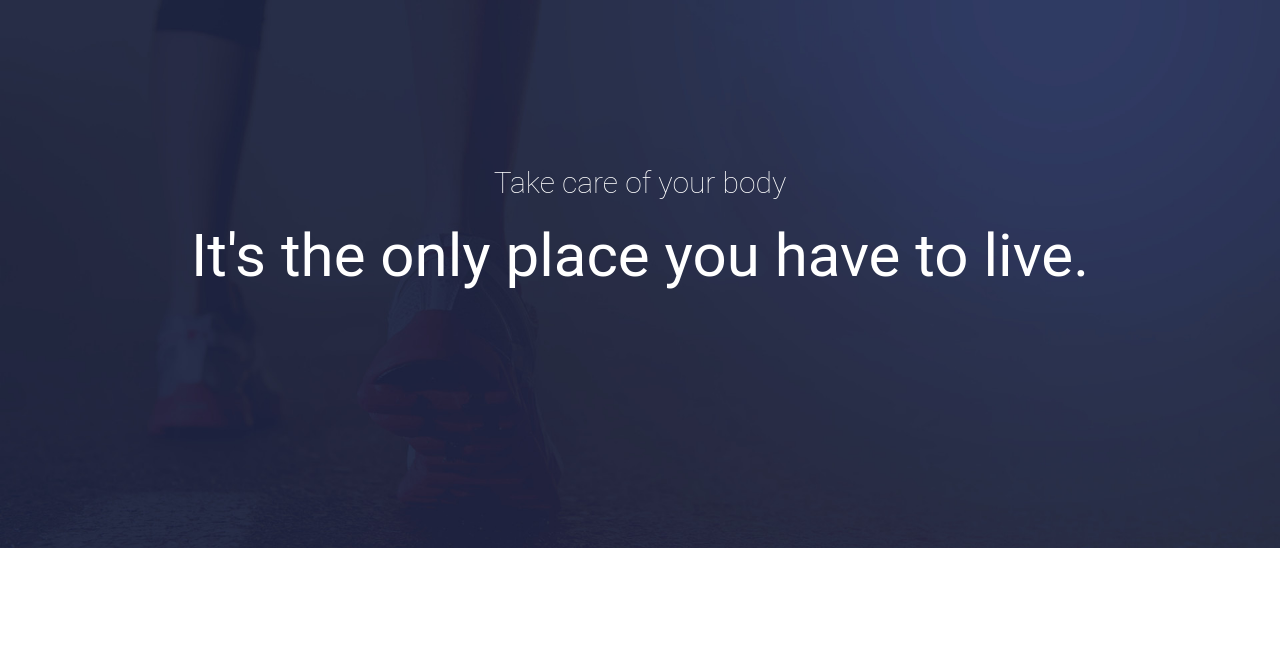
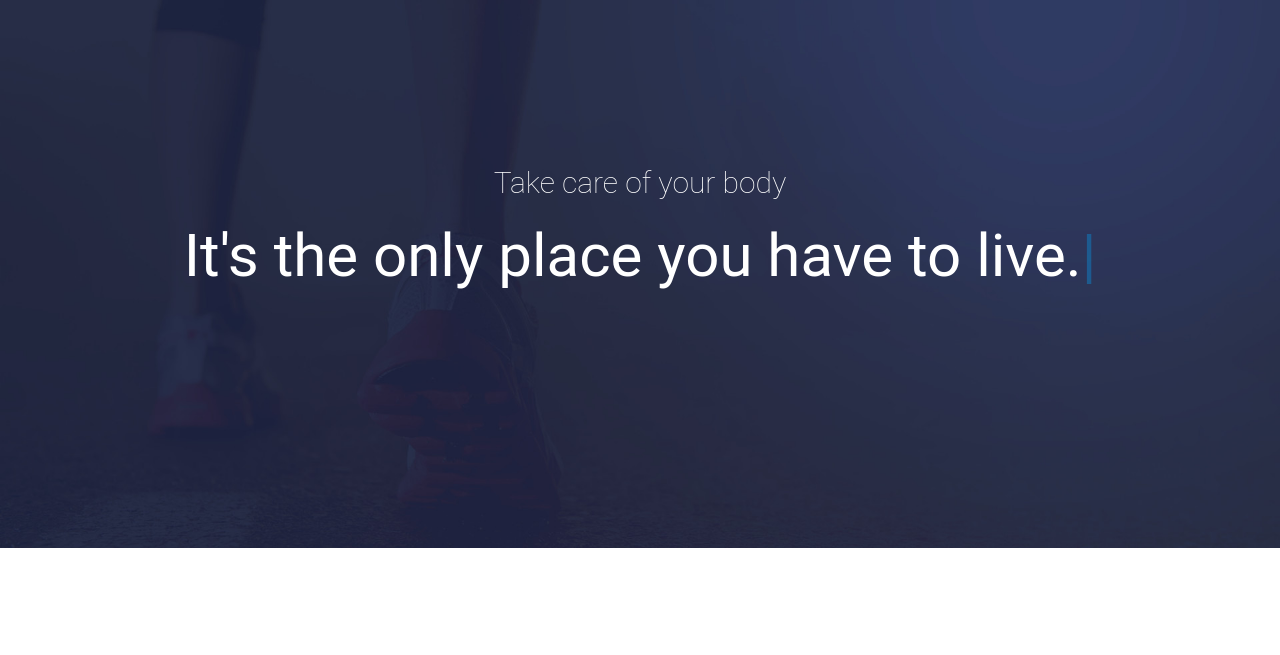
Before and after one commit to SergeyPie/template-cardio, a website: page index.html in a window 1280 px wide. Shown: the part 92-747 px from the top of the page. Drawn offline with Linux system fonts and the light colour scheme; files that its build step writes are made by us from their sources.

Commit message:
added typing effect

```diff
--- a/index.html
+++ b/index.html
@@ -39,7 +39,9 @@
     </header>
     <section class="first-section center-xs">
         <h3 class="text fs30 fw200 white">Take care of your body</h3>
-        <h1 class="text fs60 fw400 white">It's the only place you have to live. </h1>
+        <h1 class="text fs60 fw400 white">
+            <span class="first-section__title">It's the only place you have to live.</span><span class="first-section__cursor">|</span>
+        </h1>
     </section>
 
     <section class="section">
@@ -173,11 +175,11 @@
                 </div>
             </div>
             <div class="row center-xs section-content ">
-                    <div class="col-xs">
-                        <h3 class="text fs24 fw200 white">To enjoy the glow of good health, you must exercise.</h3>
-                        <h3 class="text fs24 fw200 white" style="opacity: 0.5;">#health #training #exercise</h3>
-                    </div>
+                <div class="col-xs">
+                    <h3 class="text fs24 fw200 white">To enjoy the glow of good health, you must exercise.</h3>
+                    <h3 class="text fs24 fw200 white" style="opacity: 0.5;">#health #training #exercise</h3>
                 </div>
+            </div>
 
         </div>
     </section>
--- a/src/js/lol.js
+++ /dev/null
@@ -1 +0,0 @@
-console.log("lol")
--- a/src/js/main.js
+++ b/src/js/main.js
@@ -1,34 +1,22 @@
-
-var menu = document.querySelector('.nav-gamburger');
 
 var sectionPricing = document.querySelector('.section-pricing');
 var sectionPricingTitles = document.querySelector('.section-pricing__titles');
+var mainTitle = document.querySelector('.first-section__title');
+var mainTitleText = mainTitle.innerHTML;
+var speed = 70;
+var i = 0
+mainTitle.innerHTML = ''
 
+typingEffect()
 
-// addFixedTitle(sectionPricing, sectionPricingTitles)
-// window.addEventListener("scroll", function () {
-//     addFixedTitle(sectionPricing, sectionPricingTitles)
-// });
+window.onload = function () {
+    document.body.classList.add('loaded')
+};
 
-
-
-
-
-
-
-// function addFixedTitle(wrapper, elementFixed) {
-//     if (wrapper.getBoundingClientRect().top < 0 && wrapper.getBoundingClientRect().bottom > 0) {
-//         elementFixed.classList.add('fixed')
-//     }
-//     else {
-//         elementFixed.classList.remove('fixed')
-//     }
-// }
-
-
-
-menu.addEventListener("click", function () {
-    var header = document.querySelector('.header');
-    header.classList.toggle("header-mobile");
-    menu.classList.toggle("nav-gamburger_active");
-});
+function typingEffect() {
+    if (i < mainTitleText.length) {
+        mainTitle.innerHTML += mainTitleText.charAt(i);
+        i++;
+        setTimeout(typingEffect, speed);
+    }
+}
--- /dev/null
+++ b/src/js/menu.js
@@ -0,0 +1,7 @@
+var gamburger = document.querySelector('.nav-gamburger');
+var header = document.querySelector('.header');
+
+gamburger.onclick = function () {
+    header.classList.toggle("header-mobile");
+    gamburger.classList.toggle("nav-gamburger_active");
+}
--- a/src/scss/_basic.scss
+++ b/src/scss/_basic.scss
@@ -9,7 +9,12 @@ body{
 	overflow-x: hidden;
 	color: #2a3237;
 	-webkit-font-smoothing: antialiased;
-	-moz-osx-font-smoothing: grayscale;
+  -moz-osx-font-smoothing: grayscale;
+  opacity: 0;
+  transition: opacity 0.2s ease-in;
+  &.loaded{
+    opacity: 1;
+  }
 }
 .container{
   box-sizing: border-box;
--- a/src/scss/_first-section.scss
+++ b/src/scss/_first-section.scss
@@ -7,4 +7,19 @@
   flex-direction: column;
   align-items: center;
   justify-content: center;
+
+  &__cursor{
+    color: $blue;
+    opacity: 0;
+    animation: cursor 0.6s linear infinite alternate;
+  }
+
+  @keyframes cursor {
+    from {
+      opacity: 0;
+    }
+    to {
+      opacity: 1;
+    }
+  }
 }
--- a/src/scss/_footer.scss
+++ b/src/scss/_footer.scss
@@ -6,7 +6,7 @@
   background: no-repeat url('../img/footer.jpg');
   background-size: cover;
   &__title{
-    margin-bottom: 10px;
+    margin: 50px 0 10px 0;
   }
   &__subtitle{
     margin-bottom: 50px;
```
Also changed, not shown: dist/css/main.min.css, dist/js/main.min.js.
